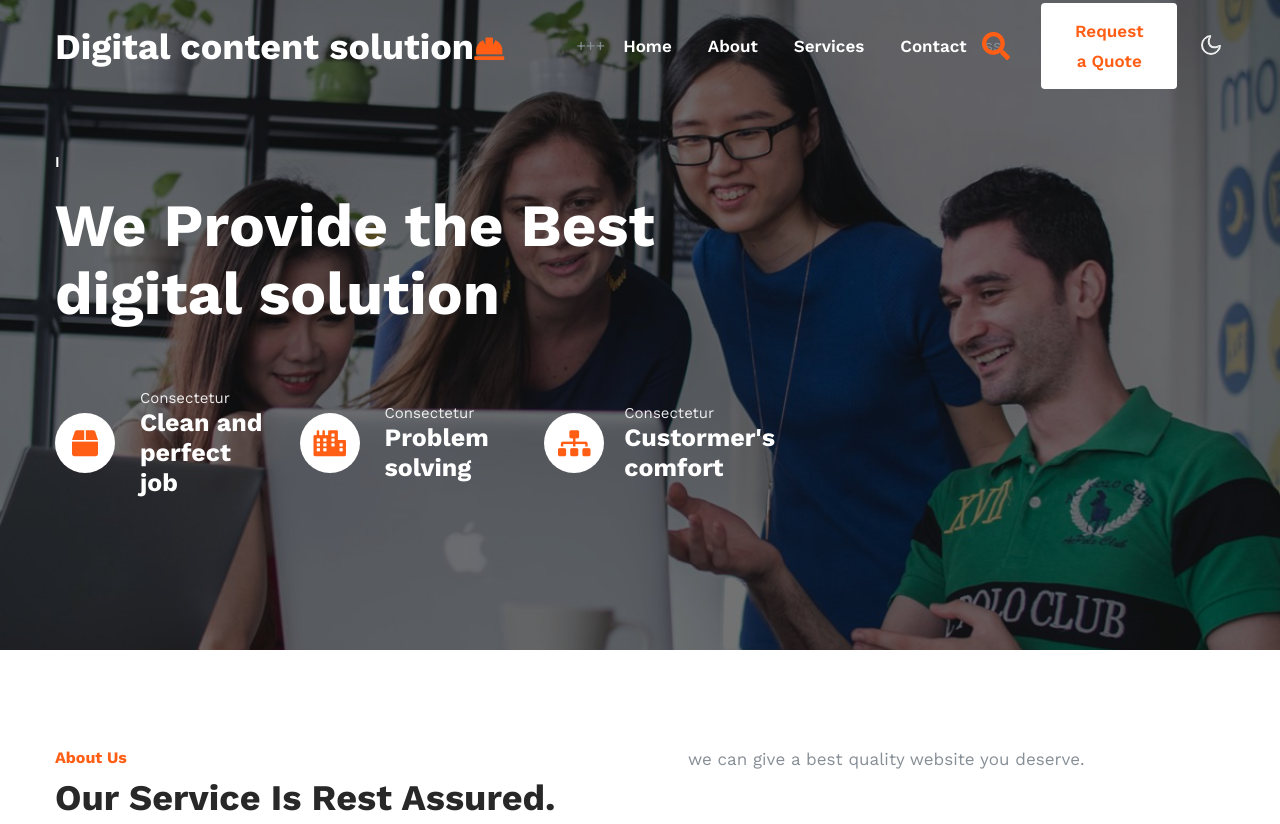
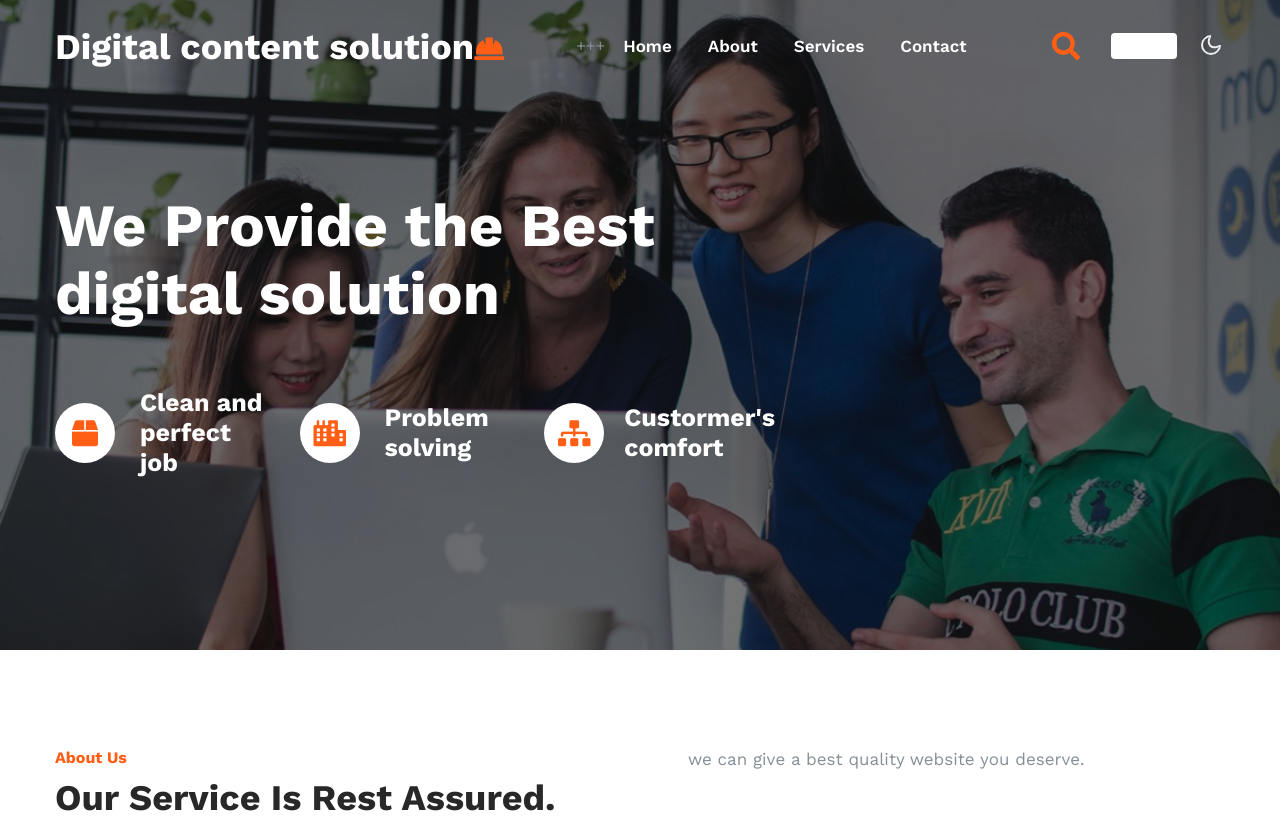
Before and after one commit to graceoluwadamilareochefije/digitalservice, a plain HTML site: page about.html in a window 1280 px wide. Shown: the top 824 px of the page. Drawn offline with nearby package versions, Linux system fonts and the light colour scheme.

Commit message:
Update about.html

```diff
--- a/about.html
+++ b/about.html
@@ -51,11 +51,11 @@ Author Bartholomew Grace
                         <a class="nav-link" href="contact.html">Contact</a>
                     </li>
                   </ul>
-               ss   <!--/search-right-->
+                  <!--/search-right-->
                   <div class="search-right">
                       <div id="wrap">
                         <form action="" autocomplete="on">
-                          <input id="search" name="search" type="text" placeholder="Search here..."><input id="search_submit"
+                          <input id="search" name="search" type="text" placeholder="Search here"><input id="search_submit"
                             value="Rechercher" type="submit">
                         </form>
                       </div>
@@ -63,7 +63,7 @@ Author Bartholomew Grace
                   </div>
                   <!--//search-right-->
                   <div class="top-quote mr-lg-3 mt-lg-0 mr-lg-4">
-                      <a href="contact.html" class="btn btn-style btn-white btn-primary">Request a Quote</a>
+                      <a href="contact.html" class="btn btn-style btn-white btn-primary"></a>
                   </div>
               </div>
               <!-- toggle switch for light and dark theme -->
@@ -90,27 +90,27 @@ Author Bartholomew Grace
         <div class="slider-info banner-view banner-top1">
           <div class="container">
             <div class="banner-info header-hero-19">
-              <p class="text-tag">I</p>
+              <p class="text-tag"></p>
               <h3 class="title-hero-19">We Provide the Best digital solution</h3>
               <div class="d-grid grid-col-3 mai-hero-19">
                 <div class="grid-hero-19">
                   <span class="fas fa-box"></span>
                   <div class="right-cont-19">
-                    <p class="sub-paragraph">Consectetur </p>
+                    <p class="sub-paragraph"></p>
                     <h5><a href="services.html">Clean and perfect job</a></h5>
                   </div>
                 </div>
                 <div class="grid-hero-19">
                   <span class="fas fa-city"></span>
                   <div class="right-cont-19">
-                    <p class="sub-paragraph">Consectetur</p>
+                    <p class="sub-paragraph"></p>
                     <h5><a href="services.html">Problem solving</a></h5>
                   </div>
                 </div>
                 <div class="grid-hero-19 third-gdw3">
                   <span class="fas fa-sitemap"></span>
                   <div class="right-cont-19">
-                    <p class="sub-paragraph"> Consectetur</p>
+                    <p class="sub-paragraph"></p>
                     <h5><a href="services.html">Custormer's comfort</a></h5>
                   </div>
                 </div>
```
